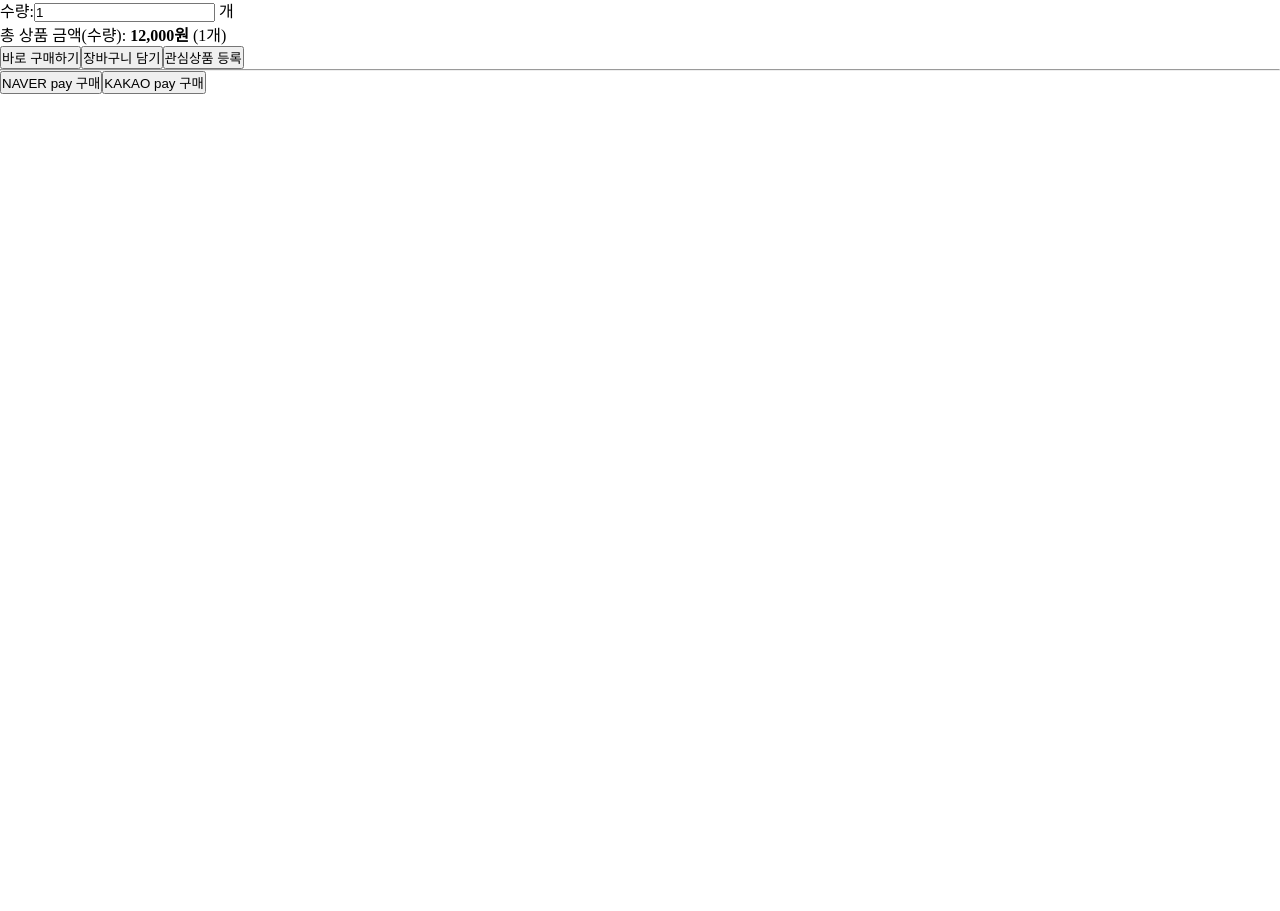
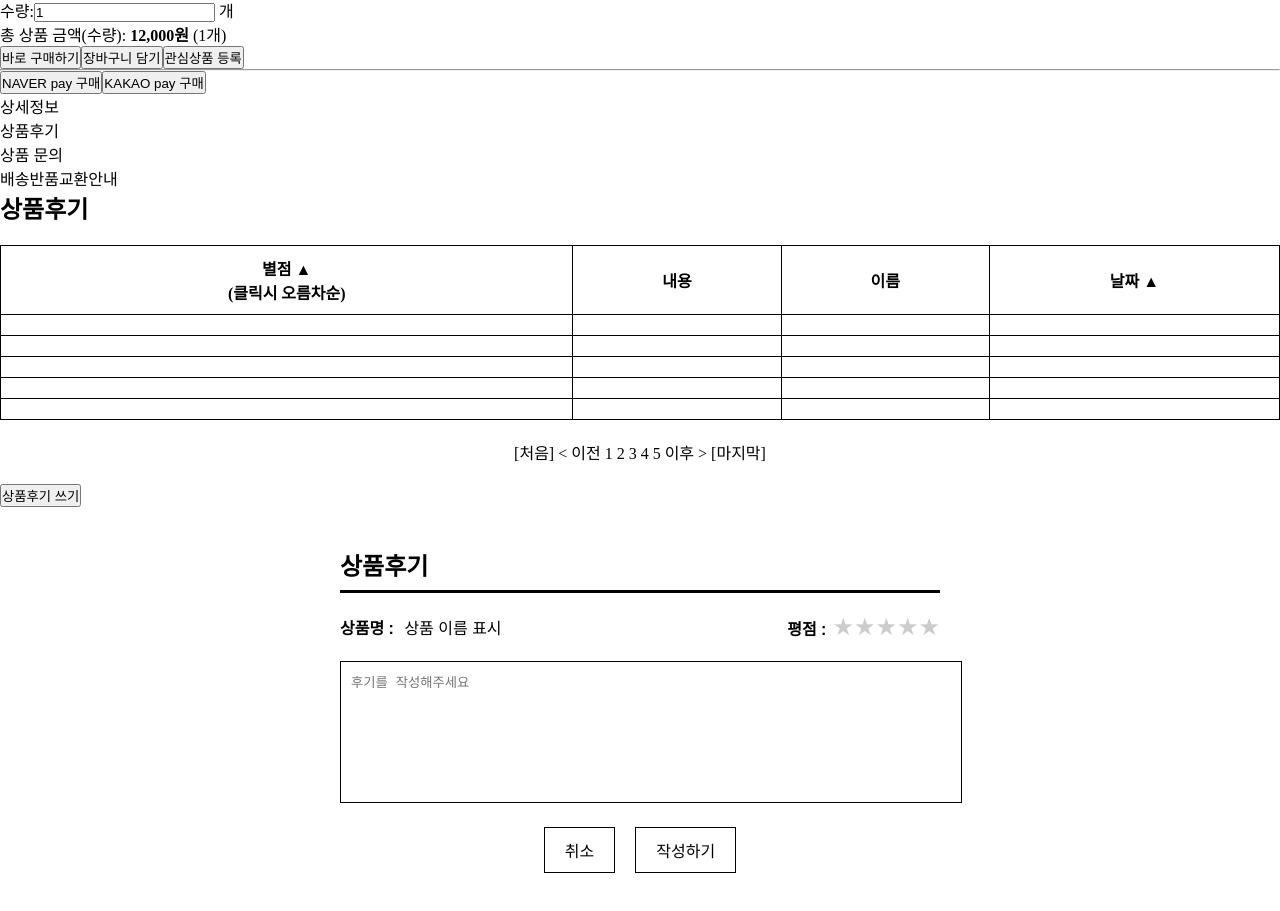
Before and after one commit to bulldorzer/coffee-shop-front, a React (Vite) app: page /product/1 in a window 1280 px wide. Shown: the part 605-1516 px from the top of the page. Before the commit the page ends 800 px from the top, so only its background shows below. Built offline with nearby package versions, Linux system fonts and the light colour scheme.

Commit message:
상품후기 폼 완성 - 진우

```diff
--- /dev/null
+++ b/src/component/review/ReviewForm.jsx
@@ -0,0 +1,45 @@
+import React, { useState } from "react";
+import "../../css/Review/ReviewForm.css";
+
+const ReviewForm = () => {
+  const [rating, setRating] = useState(0);
+
+  const handleRating = (value) => {
+    setRating(value);
+  };
+
+  return (
+    <div className="review-form-container">
+      <h2 className="form-title">상품후기</h2>
+      <hr className="title-divider" />
+
+      <div className="form-row">
+        <div>
+          <label className="form-label">상품명 :</label>
+          <span> 상품 이름 표시 </span>
+        </div>
+        <div>
+          <label className="form-label">평점 :</label>
+          {[1, 2, 3, 4, 5].map((val) => (
+            <span
+              key={val}
+              className={`star ${val <= rating ? "selected" : ""}`}
+              onClick={() => handleRating(val)}
+            >
+              ★
+            </span>
+          ))}
+        </div>
+      </div>
+
+      <textarea className="review-textarea" rows="8" placeholder="후기를 작성해주세요" />
+
+      <div className="button-row">
+        <button className="btn cancel">취소</button>
+        <button className="btn submit">작성하기</button>
+      </div>
+    </div>
+  );
+};
+
+export default ReviewForm;
--- /dev/null
+++ b/src/css/Review/ReviewForm.css
@@ -0,0 +1,65 @@
+.review-form-container {
+    width: 600px;
+    margin: 40px auto;
+    font-family: sans-serif;
+  }
+
+  .form-title {
+    font-size: 24px;
+    font-weight: bold;
+  }
+
+  .title-divider {
+    height: 3px;
+    background-color: black;
+    margin: 8px 0 20px;
+    border: none;
+  }
+
+  .form-row {
+    display: flex;
+    justify-content: space-between;
+    align-items: center;
+    margin-bottom: 20px;
+  }
+
+  .form-label {
+    font-weight: bold;
+    margin-right: 6px;
+  }
+
+  .star {
+    font-size: 24px;
+    cursor: pointer;
+    color: #ccc;
+  }
+
+  .star.selected {
+    color: black;
+  }
+
+  .review-textarea {
+    width: 100%;
+    border: 1px solid black;
+    padding: 10px;
+    resize: none;
+    margin-bottom: 20px;
+  }
+
+  .button-row {
+    display: flex;
+    justify-content: center;
+    gap: 20px;
+  }
+
+  .btn {
+    padding: 10px 20px;
+    font-size: 16px;
+    border: 1px solid black;
+    background-color: white;
+    cursor: pointer;
+  }
+
+  .btn:hover {
+    background-color: #eee;
+  }
--- a/src/index.css
+++ b/src/index.css
@@ -33,3 +33,20 @@ footer{
 .container p{
     text-align: center;
 }
+
+table {
+    width: 100%;
+    border-collapse: collapse;
+    margin-top: 20px;
+}
+
+th, td {
+border: 1px solid black;
+padding: 10px;
+text-align: center;
+}
+
+.pagination {
+text-align: center;
+margin: 20px 0;
+}
--- a/src/pages/ProductDetailPage.jsx
+++ b/src/pages/ProductDetailPage.jsx
@@ -1,5 +1,6 @@
 import React, { useState, useEffect } from 'react';
 import { useParams } from 'react-router-dom';
+import ReviewForm from '../component/review/ReviewForm';
 
 /**
  * 상품 상세 페이지 - 나영일(ChatGPT)
@@ -32,6 +33,8 @@ export default function ProductDetailPage() {
   if (!product) return <div className="p-6">로딩 중...</div>;
 
   const total = quantity * product.price;
+
+
 
   return (
     <div>
@@ -111,6 +114,51 @@ export default function ProductDetailPage() {
           <button>KAKAO pay 구매</button>
         </div>
       </div>
+
+      {/* 사용자 후기 */}
+      <div className="review-container">
+        <div className="tab-menu">
+          <div className="tab">상세정보</div>
+          <div className="tab active">상품후기</div>
+          <div className="tab">상품 문의</div>
+          <div className="tab">배송반품교환안내</div>
+        </div>
+
+        <h2 className="section-title">상품후기</h2>
+
+        <table className="review-table" border={1}>
+          <thead>
+            <tr>
+              <th>별점 ▲<br/>(클릭시 오름차순)</th>
+              <th>내용</th>
+              <th>이름</th>
+              <th>날짜 ▲</th>
+            </tr>
+          </thead>
+          <tbody>
+            {[...Array(5)].map((_, idx) => (
+              <tr key={idx}>
+                <td></td>
+                <td></td>
+                <td></td>
+                <td></td>
+              </tr>
+            ))}
+          </tbody>
+        </table>
+
+        <div className="pagination">
+          [처음] &lt; 이전 1 2 3 4 5 이후 &gt; [마지막]
+        </div>
+
+        <div className="write-btn-box">
+          <button className="write-button">상품후기 쓰기</button>
+        </div>
+      </div>
+
+      {/** 상품후기 쓰기 */}
+      <ReviewForm></ReviewForm>
+
     </div>
   );
 }
```
